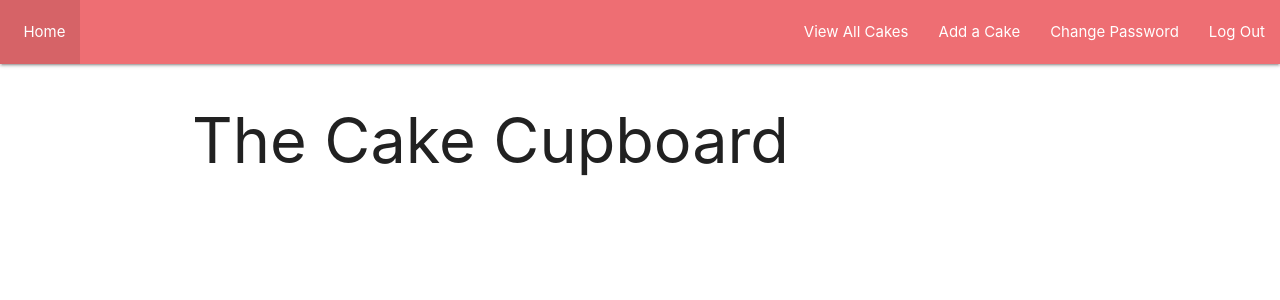
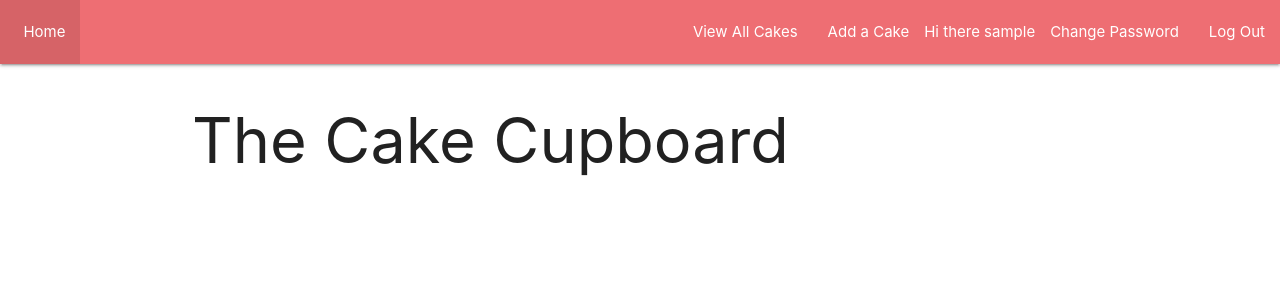
Before and after one commit to C-T-Ailey/Project-3-Cake-Recipe-Site, a Django app: page /cakes/ in a window 1280 px wide. Shown: the top 300 px of the page. Run offline with Django 4.2, Linux system fonts and the light colour scheme; the visitor is signed in with stand-in values (Sample User, id 1); data that the repository does not hold is empty.

```diff
--- a/cakeproject/main_app/templates/base.html
+++ b/cakeproject/main_app/templates/base.html
@@ -25,6 +25,8 @@
                     <li><a href ="{% url 'index' %}">View All Cakes</a></li>
                 {% if user.is_authenticated %}
                     <li><a href ="{% url 'cakes_create' %}" class="right">Add a Cake</a></li>
+                    <li></li>
+                    <li>Hi there {{user.username}}</li>
                     <li><a href="{% url 'password_change' %}">Change Password</a></li>
                     <li><a href="{% url 'logout' %}">Log Out</a></li>
                 {% else %}
```
